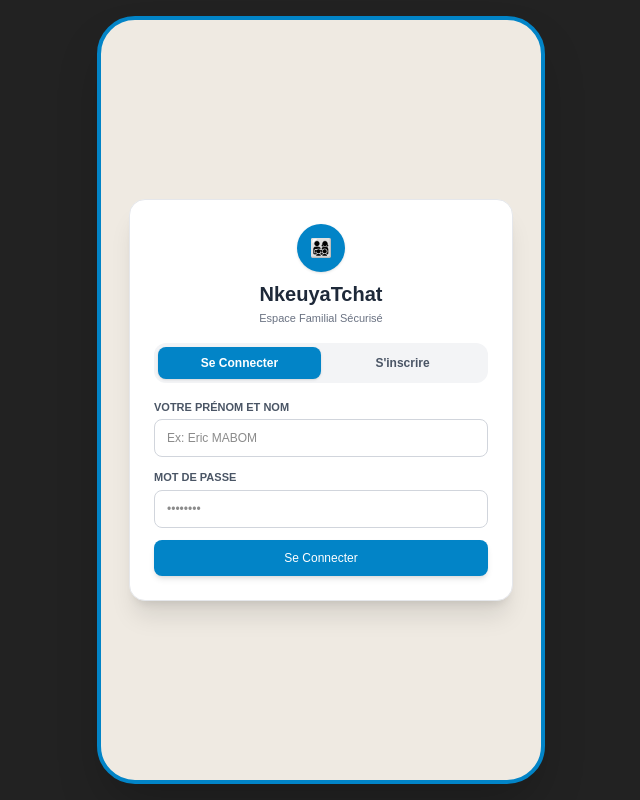
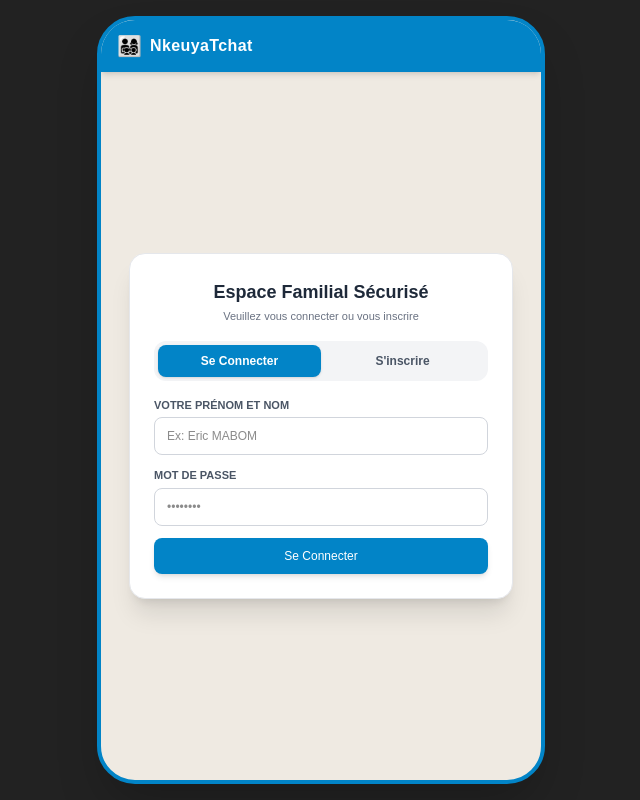
Before and after one commit to adou833/NkeuyaTchat, a Next.js app: page /auth in a window 1280 px wide. Shown: the whole page, without its empty margins (319-959 px from the left). Built offline with nearby package versions, Linux system fonts and the light colour scheme.

Commit message:
Refactor authentication page layout and components

```diff
--- a/app/auth/page.tsx
+++ b/app/auth/page.tsx
@@ -211,15 +211,25 @@ export default function Home() {
 
   return (
     <main className="h-[100dvh] w-screen flex items-center justify-center bg-[#222222] p-0 sm:p-4 overflow-hidden">
-      <div className="w-full h-full sm:max-w-md sm:max-h-[950px] bg-[#efeae2] sm:rounded-[38px] shadow-2xl flex items-center justify-center p-6 relative overflow-hidden sm:border-4 sm:border-[#0284c7]">
+      <div className="w-full h-full sm:max-w-md sm:max-h-[950px] bg-[#efeae2] sm:rounded-[38px] shadow-2xl flex flex-col relative overflow-hidden sm:border-4 sm:border-[#0284c7]">
 
-        <div className="w-full max-w-sm bg-white rounded-2xl shadow-xl p-6 border border-gray-200 flex flex-col justify-center overflow-y-auto max-h-[90vh]">
+        {/* BANDEAU BLEU CLAIR AVEC NKEUYATCHAT À GAUCHE (SANS AUCUN POINT À DROITE) */}
+        <header className="w-full bg-[#0284c7] text-white px-4 py-3 flex items-center justify-between shadow-md shrink-0">
+          <div className="flex items-center space-x-2">
+            <span className="text-xl">👨‍👩‍👧‍👦</span>
+            <span className="font-bold text-base tracking-wide">NkeuyaTchat</span>
+          </div>
+          {/* Espace libre à droite pour le futur profil/réglages */}
+          <div className="w-6"></div>
+        </header>
+
+        {/* CONTENEUR PRINCIPAL DU FORMULAIRE */}
+        <div className="flex-1 flex items-center justify-center p-6 overflow-y-auto">
+          <div className="w-full max-w-sm bg-white rounded-2xl shadow-xl p-6 border border-gray-200 flex flex-col justify-center">
+
             <div className="text-center mb-4">
-            <div className="w-12 h-12 bg-[#0284c7] text-white rounded-full flex items-center justify-center text-lg font-bold mx-auto mb-2 shadow">
-              👨‍👩‍👧‍👦
-            </div>
-            <h1 className="text-xl font-bold text-gray-800">NkeuyaTchat</h1>
-            <p className="text-[11px] text-gray-500 mt-0.5">Espace Familial Sécurisé</p>
+              <h1 className="text-lg font-bold text-gray-800">Espace Familial Sécurisé</h1>
+              <p className="text-[11px] text-gray-500 mt-0.5">Veuillez vous connecter ou vous inscrire</p>
             </div>
 
             {status === 'en_attente' ? (
@@ -411,6 +421,7 @@ export default function Home() {
               </>
             )}
           </div>
+        </div>
 
       </div>
     </main>
```
Lines whose indentation alone changed are shown as unchanged.
